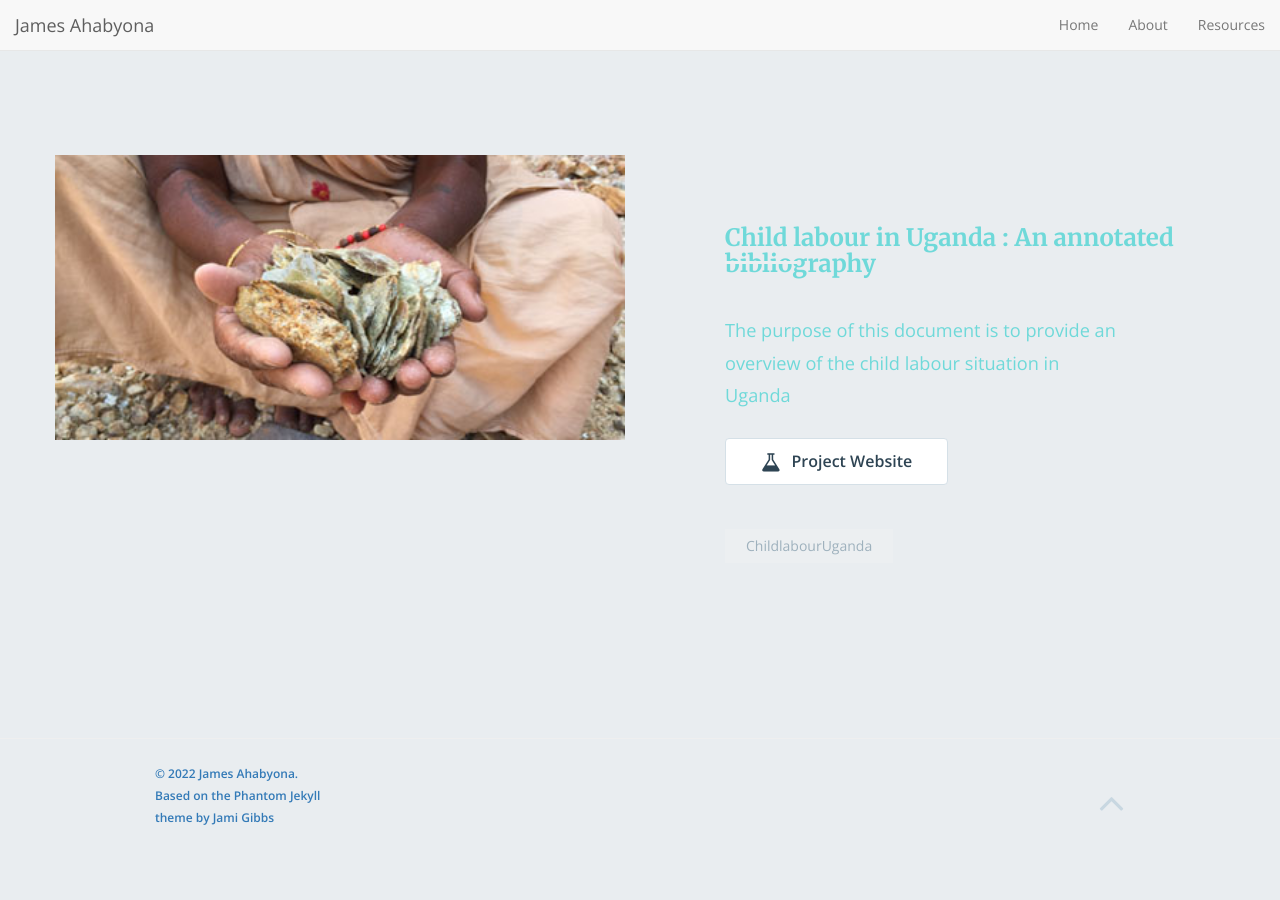
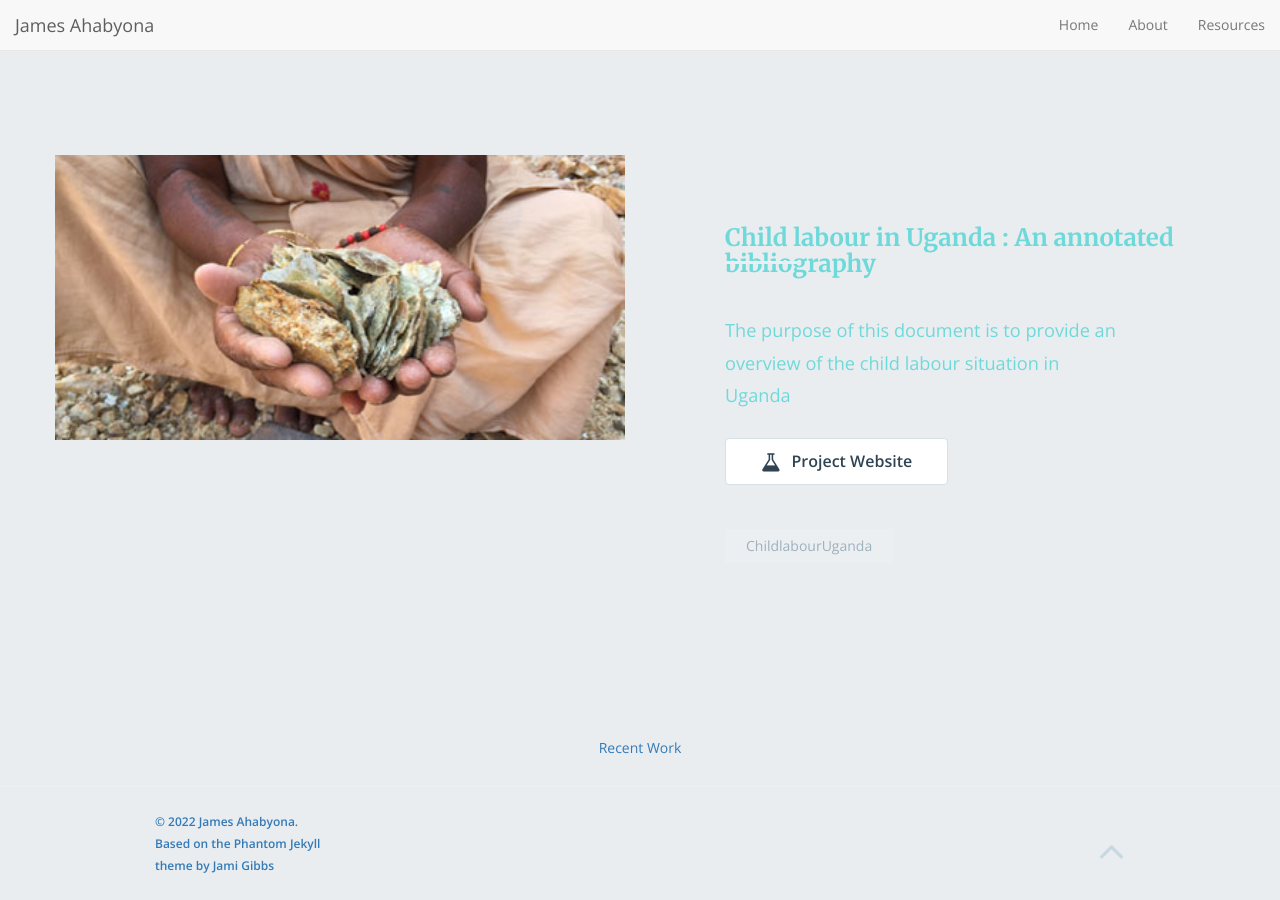
Before and after one commit to mariaelenaguer/mariaelenaguer.github.io, a Jekyll site: the page built from index.html, in a window 1280 px wide and 900 px high, scrolled down 615 px. Built offline with Jekyll 4.4.1, drawn with Linux system fonts in a browser that asks for light colours; nearby versions of some CDN libraries; the list of posts is cut into pages by our own code; before the commit the page ends 1467 px from its top, so only the background shows below that.

Commit message:
Update home.html

```diff
--- a/_layouts/home.html
+++ b/_layouts/home.html
@@ -34,4 +34,8 @@
   </div>
 </main>
 
+<div class="section-jump">
+  <a class="recent-work-button" href="#portfolio">Recent Work</a>
+</div>
+
 {% include footer.html %}
```
